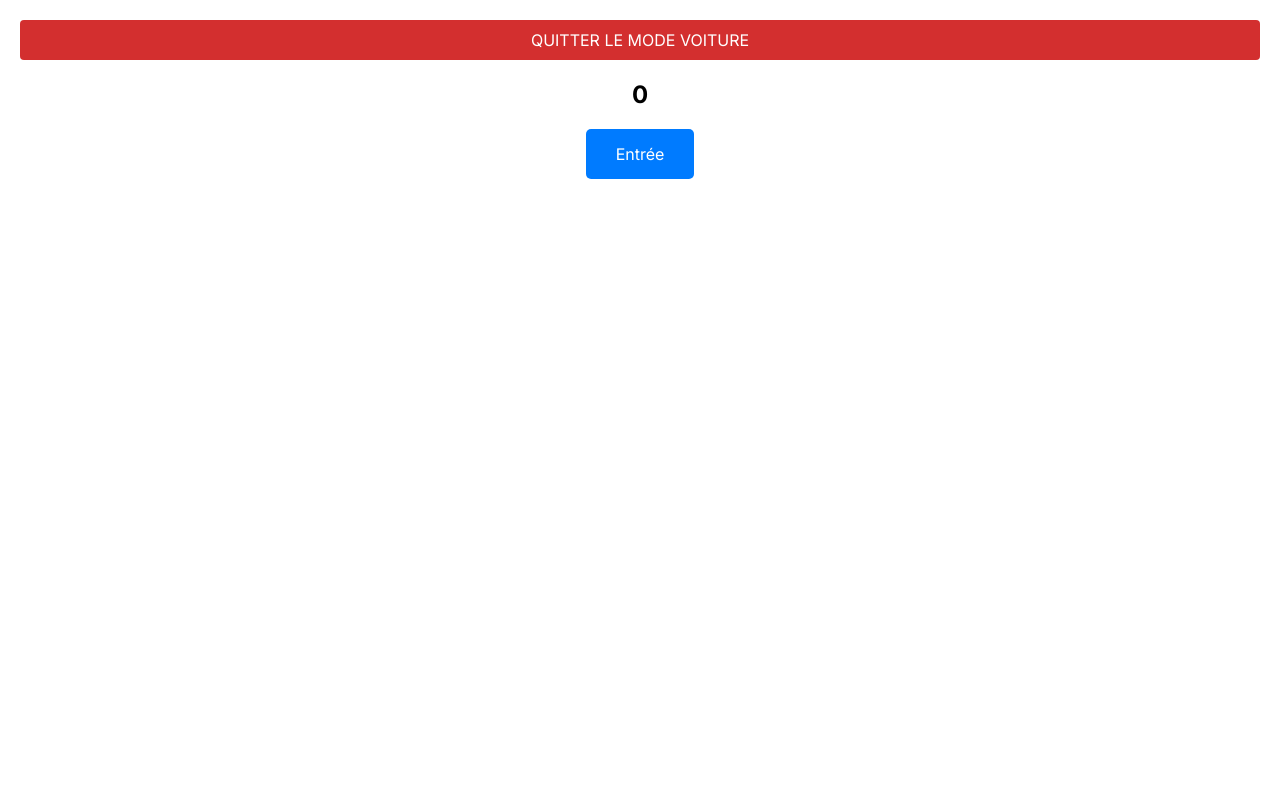
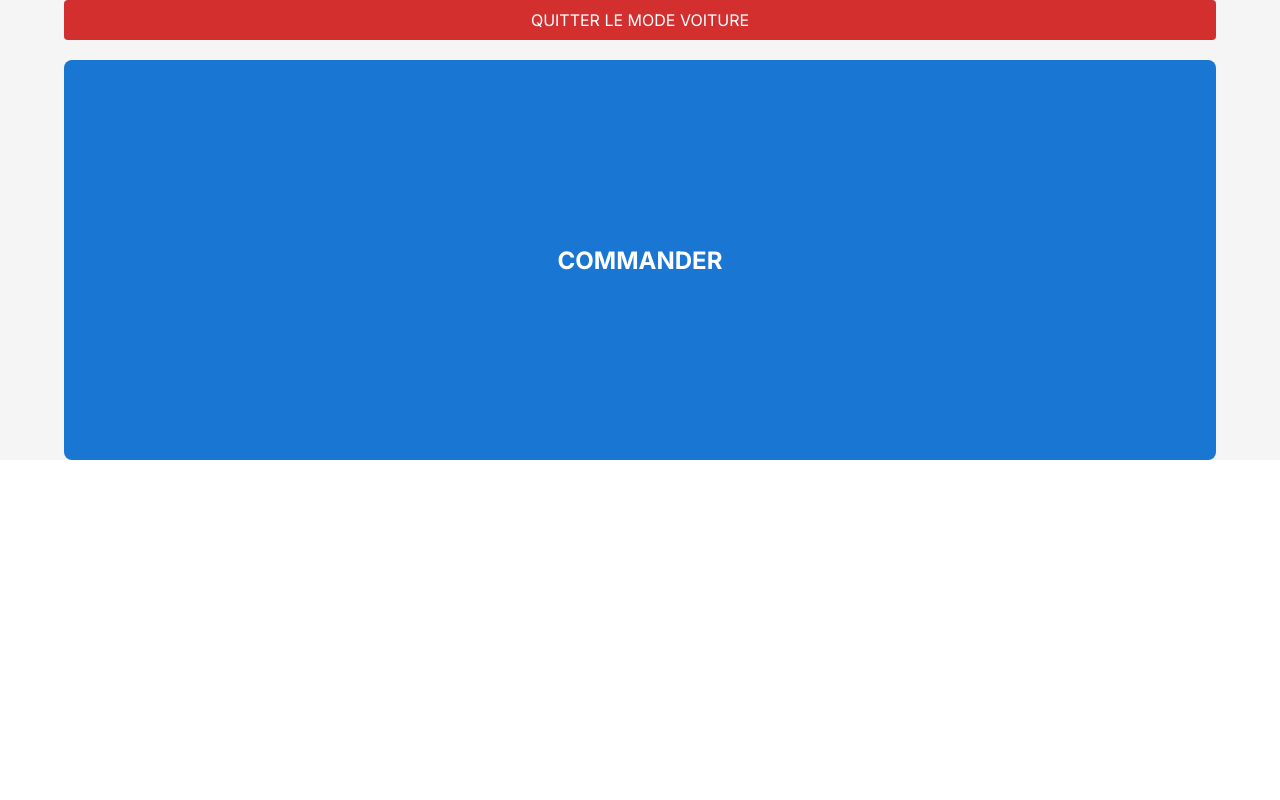
Before and after one commit to LouisKls/autoresto-client, a Next.js app: page /test in a window 1280 px wide. Shown: the top 800 px of the page. Built offline with nearby package versions, Linux system fonts and the light colour scheme.

Commit message:
fixing redirection

```diff
--- a/src/app/Voiture/Accueil.tsx
+++ b/src/app/Voiture/Accueil.tsx
@@ -1,16 +1,21 @@
-'use client';
-
 import React from 'react';
 import ExitCarModeComponent from '@/app/Voiture/ExitCarModeComponent';
 import { useServer } from '@/app/Voiture/ServerContext';
+import { useRouter } from 'next/navigation';
 
 const Accueil: React.FC = () => {
   const { handleOrder } = useServer();
 
+  const router = useRouter();
+
+  const handleClick = () => {
+    handleOrder();
+  };
+
   return (
     <div style={containerStyle}>
       <ExitCarModeComponent containerWidth="90%" />
-      <button style={orderButtonStyle} onClick={handleOrder}>COMMANDER</button>
+      <button style={orderButtonStyle} onClick={handleClick}>COMMANDER</button>
     </div>
   );
 };
--- a/src/app/test/page.tsx
+++ b/src/app/test/page.tsx
@@ -2,18 +2,12 @@
 
 import React from 'react';
 import { ServerProvider } from '@/app/Voiture/ServerContext';
-import ProductChoice from '@/app/Voiture/ProductChoice';
-import { PRODUCT_TYPE } from '@/app/Voiture/Formule';
-import { ItemsProvider } from '@/app/Voiture/ItemsContext';
+import Accueil from '@/app/Voiture/Accueil';
 
 const TestPage = () => {
   return (
     <ServerProvider>
-      <ItemsProvider>
-        {/* Vos autres composants */}
-        <ProductChoice productType={PRODUCT_TYPE.ENTREE} />
-        {/* Le composant qui gère la partie vocale */}
-      </ItemsProvider>
+      <Accueil></Accueil>
     </ServerProvider>
   );
 };
--- a/src/components/Serveur/courses.ts
+++ b/src/components/Serveur/courses.ts
@@ -1,6 +1,8 @@
+import { router } from 'next/client';
 
 export const courses = async (handleClickSpeak: (text: string) => Promise<void>) => {
   try {
+    router.push('/productChoice');
     await handleClickSpeak('Super! Il te faut une boisson, une entrée, un plat, ou un dessert, mon petit gourmand ?');
   } catch (error) {
     console.error('Error during speaking:', error);
```
Also changed, not shown: src/app/productChoice/page.tsx (added, +21 -0 lines).
